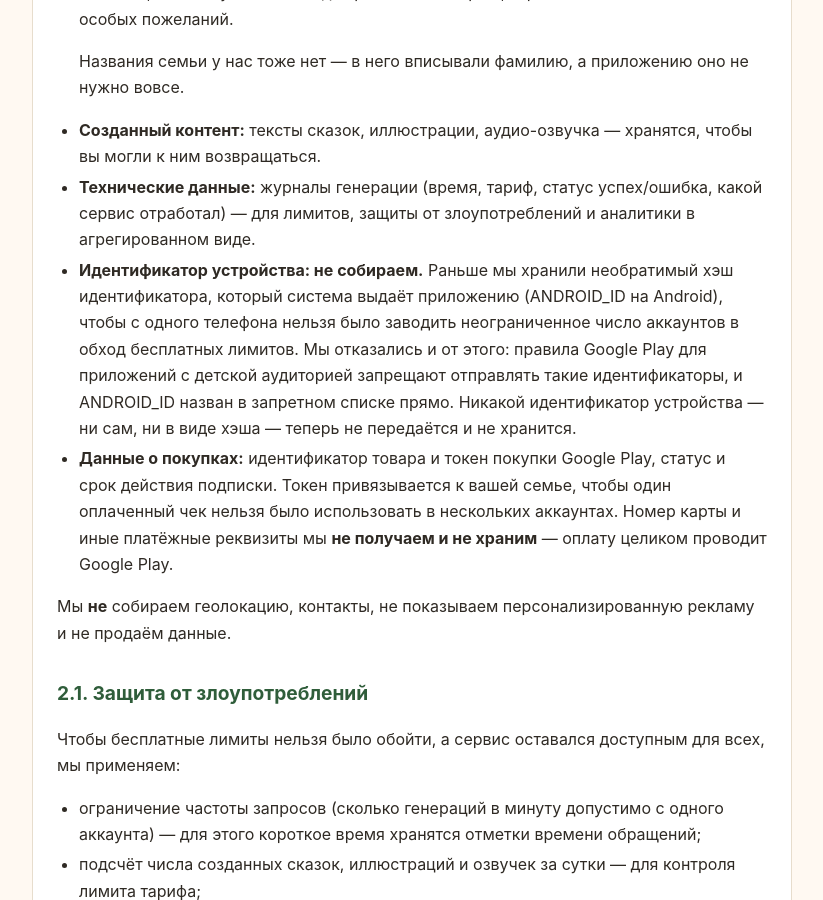
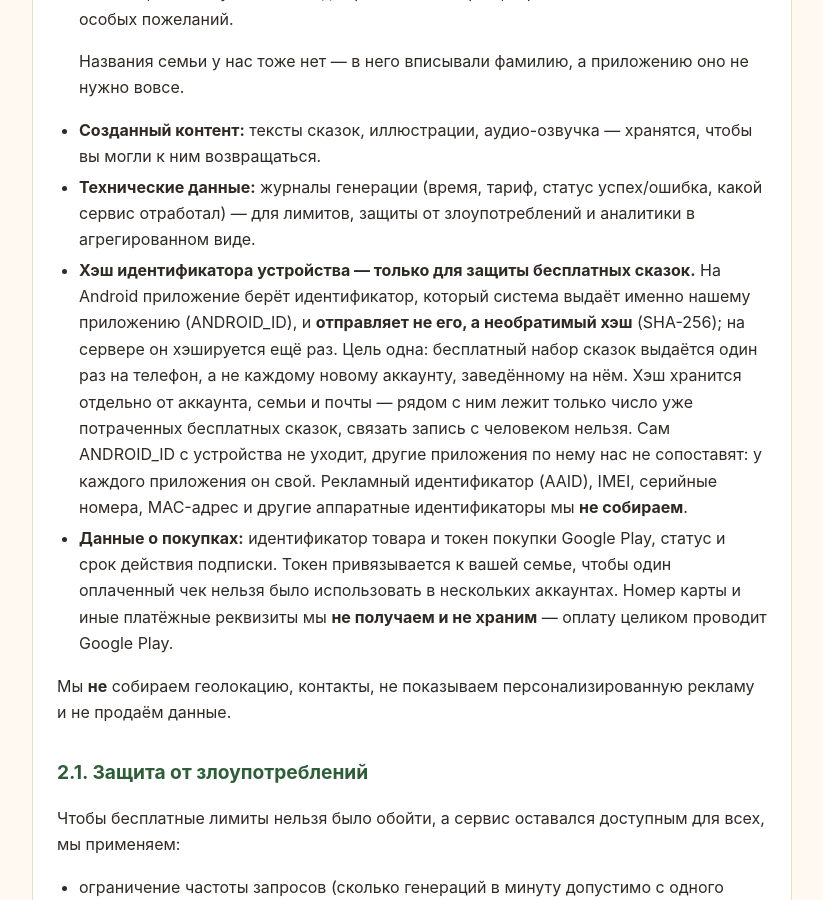
Before and after one commit to AIStorytellerTeam/privacy-policy, a Jekyll site: the page built from privacy.md, in a window 1280 px wide and 900 px high, scrolled down 1174 px. Shown: the whole window, without its empty margins (228-1051 px from the left). Built offline with Jekyll 4.4.1, drawn with Linux system fonts in a browser that asks for light colours; some of the changed text lies outside the part shown.

Commit message:
Политика: Приложение берёт Android ID и отправляет на сервер только его хэш

```diff
--- a/privacy.md
+++ b/privacy.md
@@ -52,14 +52,17 @@ altLabel: English
 - **Технические данные:** журналы генерации (время, тариф, статус успех/ошибка,
   какой сервис отработал) — для лимитов, защиты от злоупотреблений и аналитики в
   агрегированном виде.
-- **Идентификатор устройства: не собираем.** Раньше мы хранили необратимый
-  хэш идентификатора, который система выдаёт приложению (ANDROID_ID на
-  Android), чтобы с одного телефона нельзя было заводить неограниченное число
-  аккаунтов в обход бесплатных лимитов. Мы отказались и от этого: правила
-  Google Play для приложений с детской аудиторией запрещают отправлять такие
-  идентификаторы, и ANDROID_ID назван в запретном списке прямо. Никакой
-  идентификатор устройства — ни сам, ни в виде хэша — теперь не передаётся и
-  не хранится.
+- **Хэш идентификатора устройства — только для защиты бесплатных сказок.**
+  На Android приложение берёт идентификатор, который система выдаёт именно
+  нашему приложению (ANDROID_ID), и **отправляет не его, а необратимый хэш**
+  (SHA-256); на сервере он хэшируется ещё раз. Цель одна: бесплатный набор
+  сказок выдаётся один раз на телефон, а не каждому новому аккаунту, заведённому
+  на нём. Хэш хранится отдельно от аккаунта, семьи и почты — рядом с ним лежит
+  только число уже потраченных бесплатных сказок, связать запись с человеком
+  нельзя. Сам ANDROID_ID с устройства не уходит, другие приложения по нему нас
+  не сопоставят: у каждого приложения он свой. Рекламный идентификатор (AAID),
+  IMEI, серийные номера, MAC-адрес и другие аппаратные идентификаторы мы
+  **не собираем**.
 - **Данные о покупках:** идентификатор товара и токен покупки Google Play,
   статус и срок действия подписки. Токен привязывается к вашей семье, чтобы один
   оплаченный чек нельзя было использовать в нескольких аккаунтах. Номер карты и
@@ -158,7 +161,8 @@ altLabel: English
 текст пожеланий взрослого, выбранный жанр и названия отмеченных навыков.
 
 Что **не** уходит никуда: адрес электронной почты, пароль, данные аккаунта,
-какой-либо идентификатор устройства, сведения о покупках. Имя ребёнка
+какой-либо идентификатор устройства (хэш из раздела 2 остаётся у нас и
+ИИ-сервисам не передаётся), сведения о покупках. Имя ребёнка
 передаётся без фамилии, без даты рождения и без контактов — последних двух у
 нас просто нет. Связать имя с конкретным человеком по одному только тексту
 запроса невозможно.
```
Also changed, not shown: other parts of privacy.md (+1 -1 lines), privacy.en.md (+12 -8 lines).
